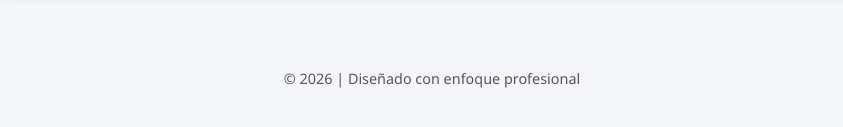
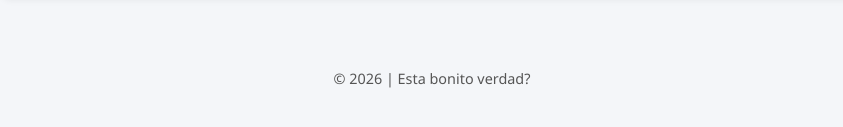
Before and after one commit to Estefaniabestq/Mi-portafolio-, a plain HTML site: page index.html in a window 1280 px wide. Shown: the part 1495-1622 px from the top of the page, without its empty margins (208-1051 px from the left). Drawn offline with nearby package versions, Linux system fonts and the light colour scheme.

Commit message:
Update index.html

```diff
--- a/index.html
+++ b/index.html
@@ -83,7 +83,7 @@
     </div>
 
     <footer>
-        <p>&copy; 2026 | Diseñado con enfoque profesional</p>
+        <p>&copy; 2026 | Esta bonito verdad?</p>
     </footer>
 
     <script src="https://cdn.jsdelivr.net/npm/canvas-confetti@1.6.0/dist/confetti.browser.min.js"></script>
```
